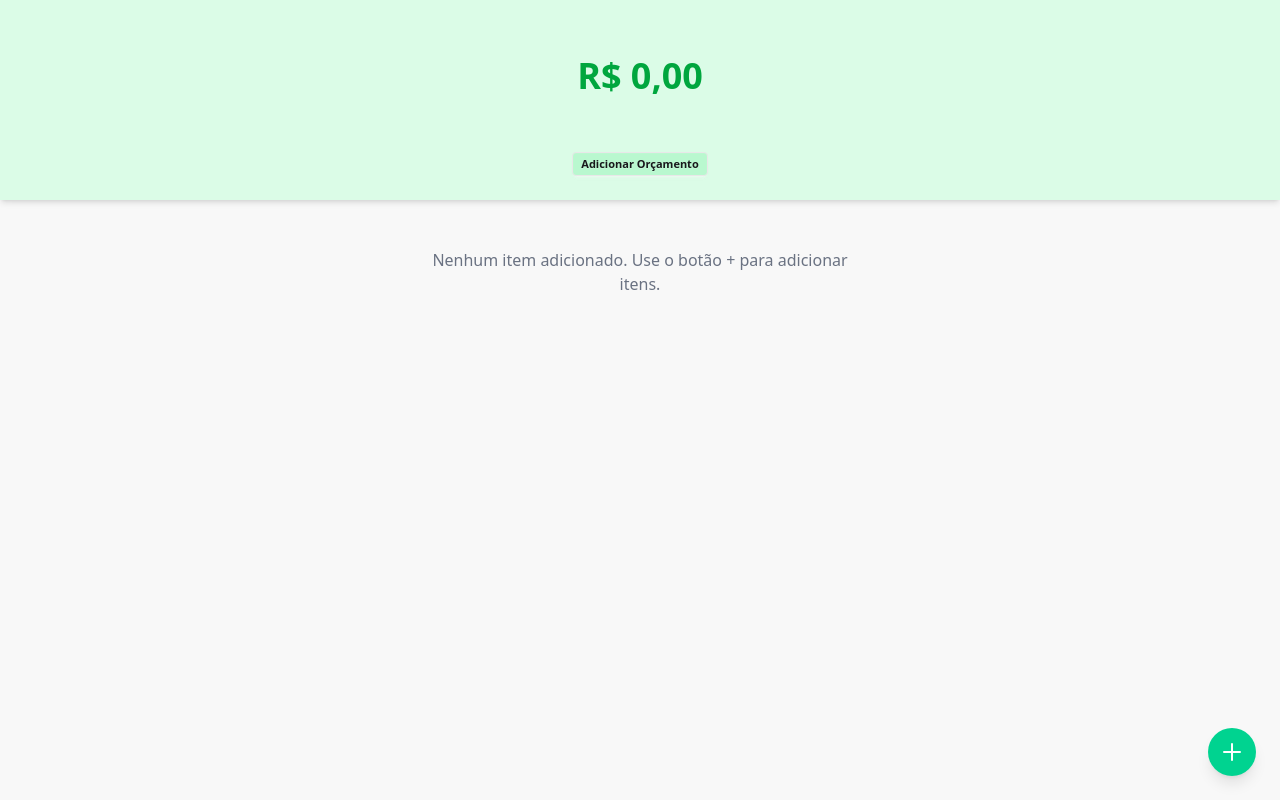
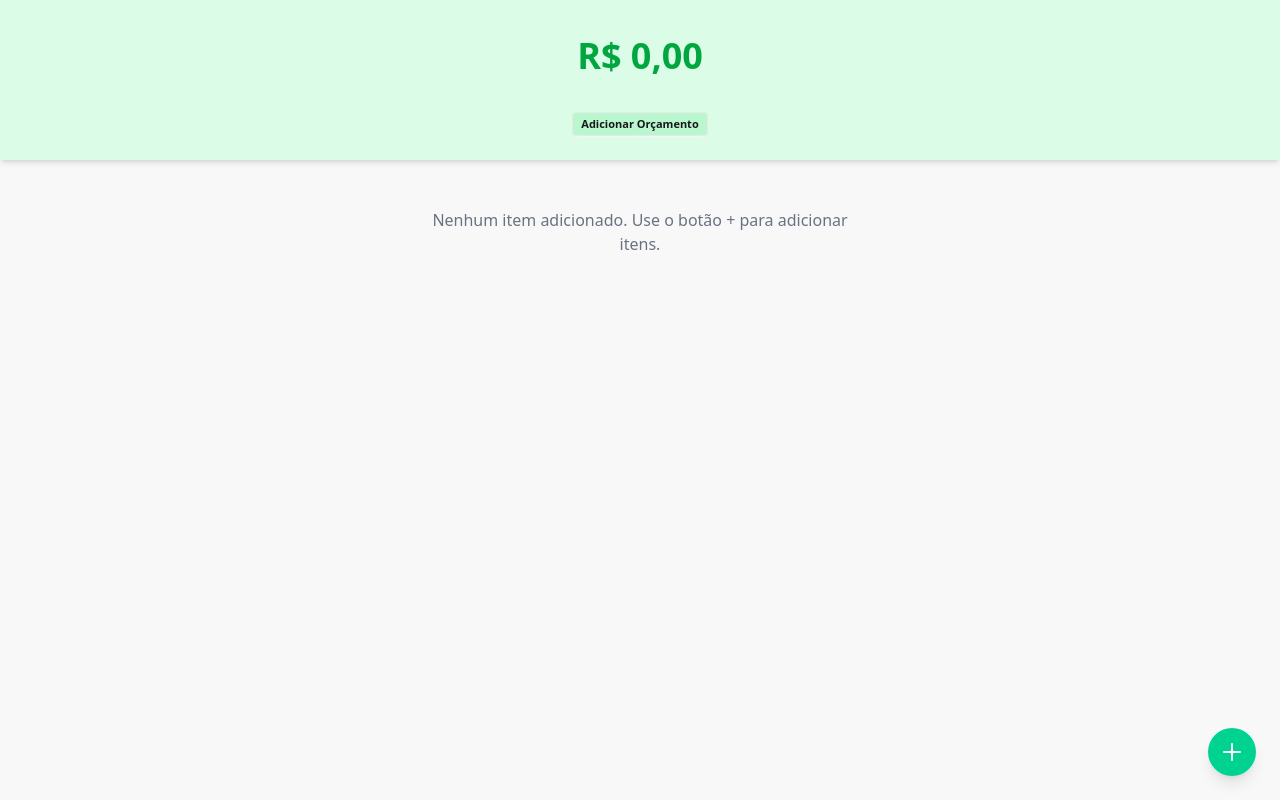
Before and after one commit to marcosnunesmbs/shopping-list-app, a Vue app: page / in a window 1280 px wide. Built offline with nearby package versions, Linux system fonts and the light colour scheme.

Commit message:
Adjust layout heights for improved visual consistency in BudgetSection and App components

```diff
--- a/src/App.vue
+++ b/src/App.vue
@@ -49,7 +49,7 @@ onMounted(() => {
   <div class="shopping-list-app min-h-screen">
     <BudgetSection :totalExpenses="totalExpenses" />
 
-    <div class="items-container pt-[26vh] px-4 pb-24 max-w-md mx-auto">
+    <div class="items-container pt-[21vh] px-4 pb-24 max-w-md mx-auto">
       <div v-if="items.length === 0" class="text-center py-10 text-gray-500">
         Nenhum item adicionado. Use o botão + para adicionar itens.
       </div>
--- a/src/components/BudgetSection.vue
+++ b/src/components/BudgetSection.vue
@@ -1,6 +1,6 @@
 <template>
   <div
-    class="budget-container w-full h-1/4 fixed top-0 left-0 right-0 p-4 shadow-md flex flex-col items-center"
+    class="budget-container w-full h-[20vh] fixed top-0 left-0 right-0 p-4 shadow-md flex flex-col items-center"
     :class="{
       'bg-red-100': hasBudget && balanceIsNegative,
       'bg-green-100': !hasBudget || !balanceIsNegative,
```
